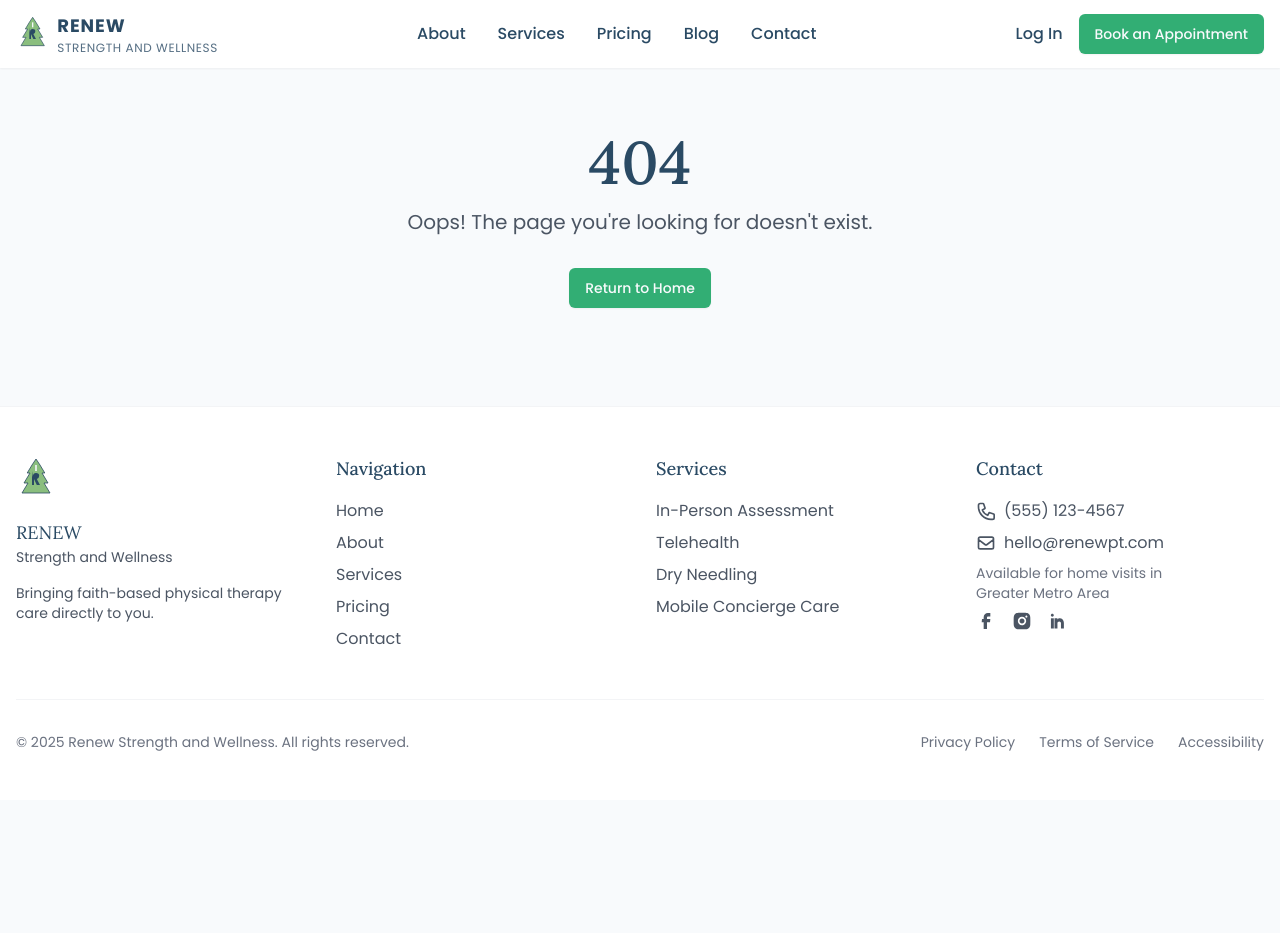
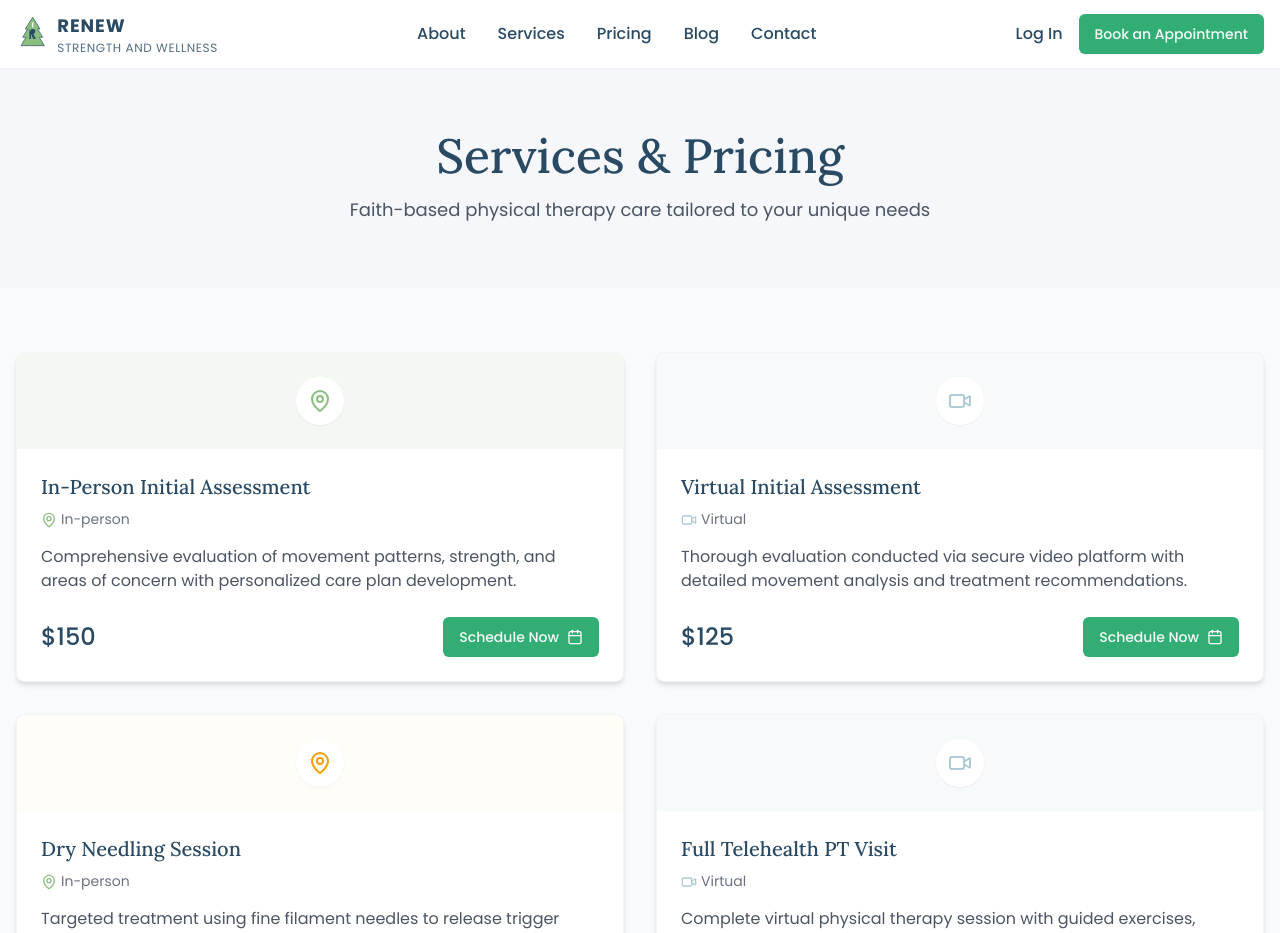
Before and after one commit to zrsmith4/renew-strength-portal, a React (Vite) app: page /pricing in a window 1280 px wide. Shown: the top 933 px of the page. Before the commit the page ends 800 px from the top, so only its background shows below. Built offline with nearby package versions, Linux system fonts and the light colour scheme.

Commit message:
feat: Create Services & Pricing page
Adds a new page to list services with descriptions, locations, pricing placeholders, and "Schedule Now" buttons.

```diff
--- a/src/App.tsx
+++ b/src/App.tsx
@@ -1,9 +1,11 @@
+
 import { Toaster } from "@/components/ui/toaster";
 import { Toaster as Sonner } from "@/components/ui/sonner";
 import { TooltipProvider } from "@/components/ui/tooltip";
 import { QueryClient, QueryClientProvider } from "@tanstack/react-query";
 import { BrowserRouter, Routes, Route } from "react-router-dom";
 import Index from "./pages/Index";
+import Pricing from "./pages/Pricing";
 import NotFound from "./pages/NotFound";
 
 const queryClient = new QueryClient();
@@ -16,6 +18,7 @@ const App = () => (
       <BrowserRouter>
         <Routes>
           <Route path="/" element={<Index />} />
+          <Route path="/pricing" element={<Pricing />} />
           {/* ADD ALL CUSTOM ROUTES ABOVE THE CATCH-ALL "*" ROUTE */}
           <Route path="*" element={<NotFound />} />
         </Routes>
--- /dev/null
+++ b/src/pages/Pricing.tsx
@@ -0,0 +1,126 @@
+
+import React from 'react';
+import { Link } from 'react-router-dom';
+import NavBar from '@/components/NavBar';
+import Footer from '@/components/Footer';
+import { Button } from '@/components/ui/button';
+import { MapPin, Video, Calendar } from 'lucide-react';
+
+const Pricing: React.FC = () => {
+  const services = [
+    {
+      name: "In-Person Initial Assessment",
+      description: "Comprehensive evaluation of movement patterns, strength, and areas of concern with personalized care plan development.",
+      location: "In-person",
+      price: "$150",
+      icon: <MapPin className="h-6 w-6" />,
+      bgColor: "bg-brand-green/10",
+      iconColor: "text-brand-green"
+    },
+    {
+      name: "Virtual Initial Assessment",
+      description: "Thorough evaluation conducted via secure video platform with detailed movement analysis and treatment recommendations.",
+      location: "Virtual",
+      price: "$125",
+      icon: <Video className="h-6 w-6" />,
+      bgColor: "bg-brand-blue/10",
+      iconColor: "text-brand-blue"
+    },
+    {
+      name: "Dry Needling Session",
+      description: "Targeted treatment using fine filament needles to release trigger points and reduce muscle tension and pain.",
+      location: "In-person",
+      price: "$85",
+      icon: <MapPin className="h-6 w-6" />,
+      bgColor: "bg-brand-yellow/10",
+      iconColor: "text-amber-500"
+    },
+    {
+      name: "Full Telehealth PT Visit",
+      description: "Complete virtual physical therapy session with guided exercises, movement analysis, and progress evaluation.",
+      location: "Virtual",
+      price: "$95",
+      icon: <Video className="h-6 w-6" />,
+      bgColor: "bg-brand-blue/10",
+      iconColor: "text-brand-blue"
+    }
+  ];
+
+  return (
+    <div className="min-h-screen flex flex-col">
+      <NavBar />
+      <main className="flex-grow">
+        <div className="bg-brand-light py-12 md:py-16">
+          <div className="container mx-auto px-4">
+            <div className="max-w-3xl mx-auto text-center">
+              <h1 className="text-3xl md:text-4xl lg:text-5xl font-serif font-medium text-brand-navy mb-4">Services & Pricing</h1>
+              <p className="text-lg text-gray-600">
+                Faith-based physical therapy care tailored to your unique needs
+              </p>
+            </div>
+          </div>
+        </div>
+
+        <section className="py-16">
+          <div className="container mx-auto px-4">
+            <div className="grid grid-cols-1 md:grid-cols-2 gap-8">
+              {services.map((service, index) => (
+                <div
+                  key={index}
+                  className="border border-gray-100 rounded-lg shadow-md overflow-hidden transition-all hover:shadow-lg bg-white"
+                >
+                  <div className={`${service.bgColor} p-6 flex items-center justify-center`}>
+                    <div className={`${service.iconColor} rounded-full p-3 bg-white shadow-sm`}>
+                      {service.icon}
+                    </div>
+                  </div>
+                  <div className="p-6">
+                    <h3 className="text-xl font-serif font-medium text-brand-navy mb-2">{service.name}</h3>
+                    <div className="flex items-center text-sm text-gray-500 mb-4">
+                      <span className="flex items-center gap-1">
+                        <span className={service.location === "Virtual" ? "text-brand-blue" : "text-brand-green"}>
+                          {service.location === "Virtual" ? <Video className="h-4 w-4 inline" /> : <MapPin className="h-4 w-4 inline" />}
+                        </span>
+                        {service.location}
+                      </span>
+                    </div>
+                    <p className="text-gray-600 mb-6">{service.description}</p>
+                    <div className="flex items-center justify-between mt-4">
+                      <div className="text-2xl font-medium text-brand-navy">{service.price}</div>
+                      <Button className="btn-primary flex items-center gap-2">
+                        Schedule Now
+                        <Calendar className="h-4 w-4" />
+                      </Button>
+                    </div>
+                  </div>
+                </div>
+              ))}
+            </div>
+          </div>
+        </section>
+
+        <section className="bg-brand-light py-16">
+          <div className="container mx-auto px-4 text-center">
+            <div className="max-w-2xl mx-auto">
+              <h2 className="text-2xl md:text-3xl font-serif text-brand-navy mb-4">Insurance & Payment Options</h2>
+              <p className="text-gray-600 mb-8">
+                We currently operate on a direct-pay model, providing you with transparent pricing and flexible payment options. We accept all major credit cards, HSA/FSA, Zelle, and are working to integrate additional payment methods.
+              </p>
+              <div className="flex flex-wrap justify-center gap-4">
+                <Button className="btn-secondary">
+                  <Link to="/contact">Contact for Details</Link>
+                </Button>
+                <Button className="btn-primary">
+                  <Link to="/services">Learn More About Services</Link>
+                </Button>
+              </div>
+            </div>
+          </div>
+        </section>
+      </main>
+      <Footer />
+    </div>
+  );
+};
+
+export default Pricing;
```
